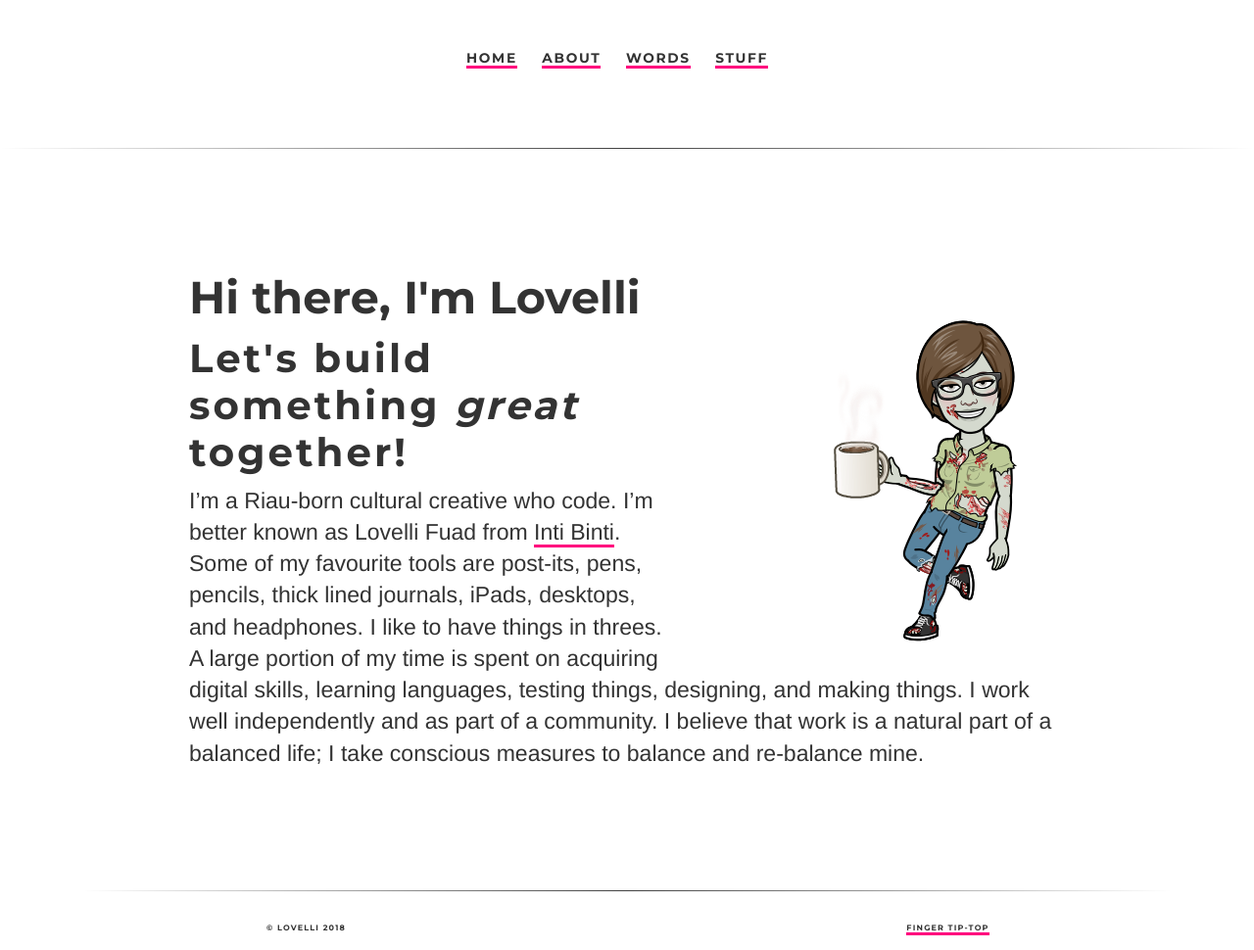
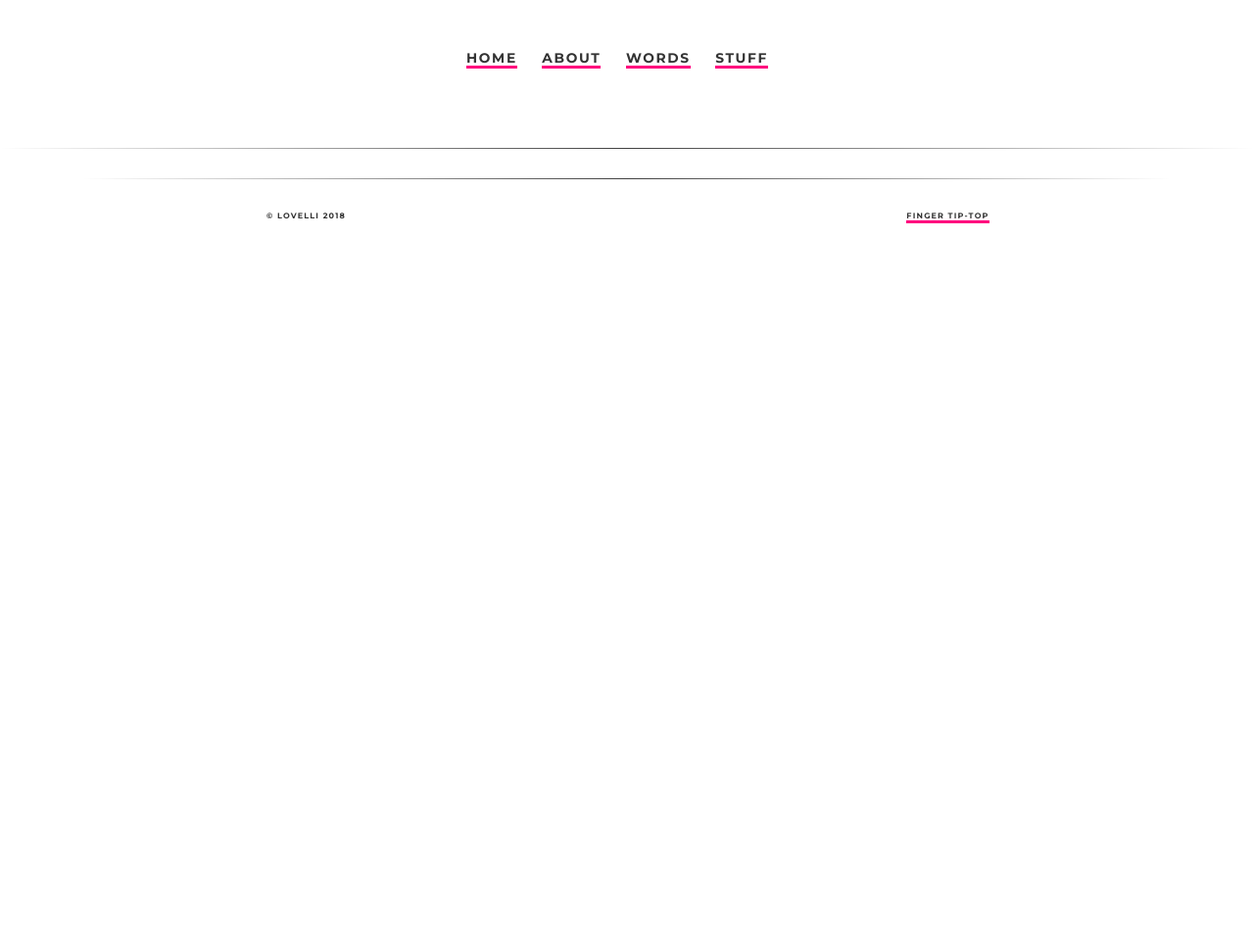
Before and after one commit to ariesti/ariesti.github.io, a Jekyll site: the page built from stuff/index.html, in a window 1280 px wide. Shown: the whole page at 98% size. Built offline with Jekyll 4.4.1, drawn with Linux system fonts in a browser that asks for light colours; after the commit the page ends 900 px from its top, so only the background shows below that.

Commit message:
Update index.html

```diff
--- a/stuff/index.html
+++ b/stuff/index.html
@@ -4,20 +4,3 @@ description: Stuffs I have worked on
 tagline: Don't be afraid to be awesome
 permalink: /stuff/
 ---
-<div id="content" class="wrapper right">
-	<div style="content">
-	<a href="https://ko-fi.com/A085SKR">
-	<img src="/assets/1-Halloween.png" alt="Flowers in Chania" style="float:right" />
-	</a>
-
-	<h1>Hi there, I'm Lovelli</h1>
-	<h2 class="subtitle">Let's build something <i>great</i> together!</h2>
-	<p>I’m a Riau-born cultural creative who code.
-	I’m better known as Lovelli Fuad from <a href="https://theminimalweb.wordpress.com/portfolio/yellow/">Inti Binti</a>.
-	Some of my favourite tools are post-its, pens, pencils, thick lined journals, iPads, desktops, and headphones.
-	I like to have things in threes.
-	A large portion of my time is spent on acquiring digital skills, learning languages, testing things, designing, and making things.
-	I work well independently and as part of a community.
-	I believe that work is a natural part of a balanced life; I take conscious measures to balance and re-balance mine.</p>
-</div>
-</div>
```
